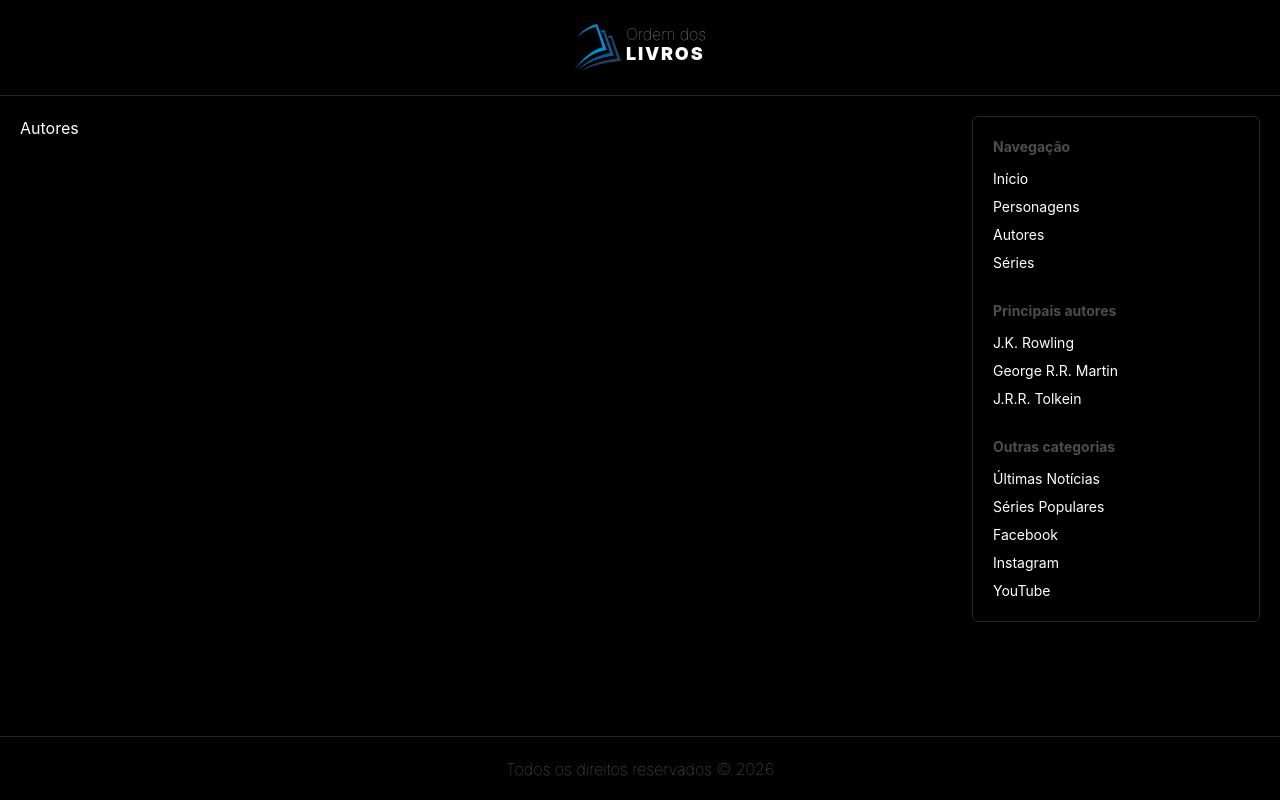
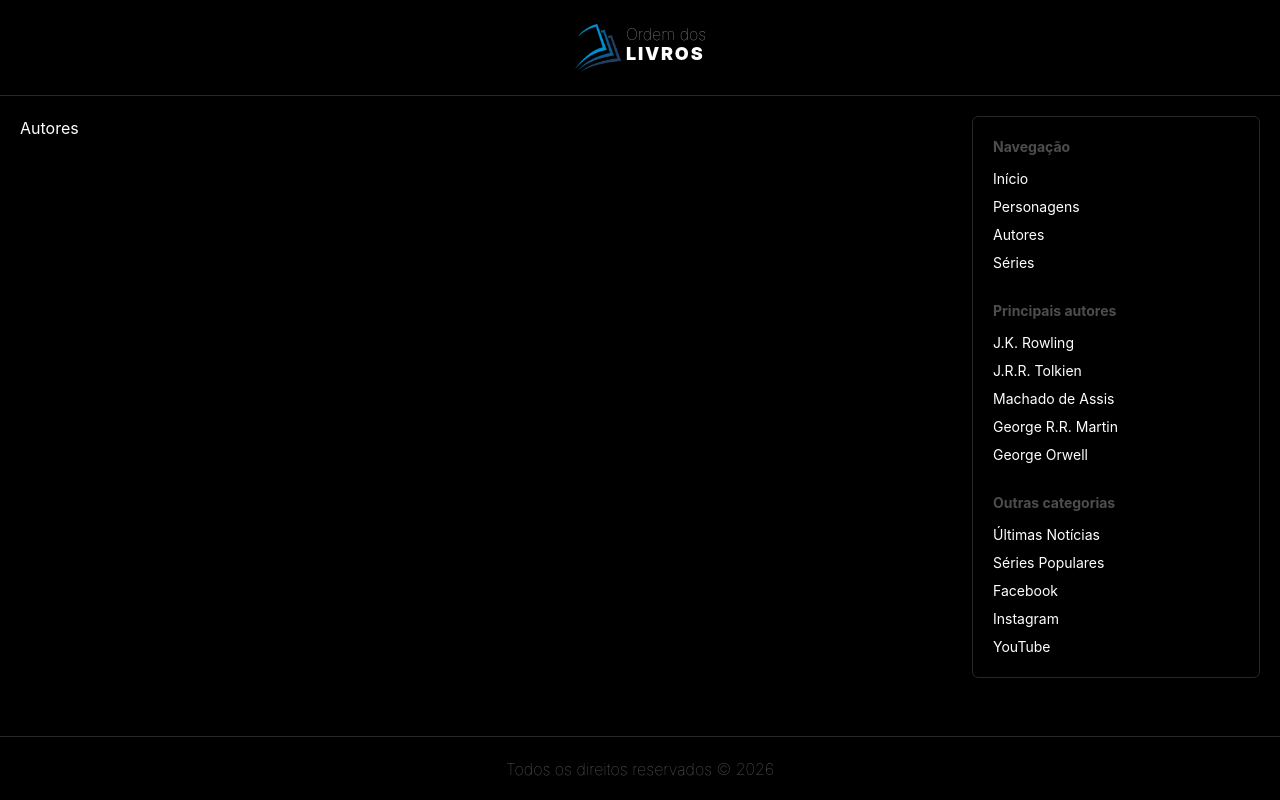
Before and after one commit to tjbarbosadev/ebook-order, a SvelteKit app: page / in a window 1280 px wide. Built offline with nearby package versions, Linux system fonts and the light colour scheme.

Commit message:
feat: dynamic author pages

```diff
--- a/src/components/template/AreaLateral.svelte
+++ b/src/components/template/AreaLateral.svelte
@@ -1,4 +1,5 @@
 <script>
+	import autores from '../../constants/autores';
 	import Menu from './Menu.svelte';
 	import MenuItem from './MenuItem.svelte';
 </script>
@@ -11,9 +12,9 @@
 		<MenuItem label="Séries" href="/" />
 	</Menu>
 	<Menu titulo="Principais autores">
-		<MenuItem label="J.K. Rowling" href="/autores/j-k-rowling" />
-		<MenuItem label="George R.R. Martin" href="/autores/george-r-r-martin" />
-		<MenuItem label="J.R.R. Tolkein" href="/autores/j-r-r-tolkien" />
+		{#each autores as autor}
+			<MenuItem label={autor.nome} href={`/autores/${autor.id}`} />
+		{/each}
 	</Menu>
 	<Menu titulo="Outras categorias">
 		<MenuItem label="Últimas Notícias" href="/" />
--- a/src/constants/autores.js
+++ b/src/constants/autores.js
@@ -79,6 +79,38 @@ O impacto de J.R.R. Tolkien na literatura é imenso, e sua criação da Terra M
         `
 	},
 	{
+		id: 'machado-de-assis',
+		nome: 'Machado de Assis',
+		imagem:
+			'https://imagenes.elpais.com/resizer/v2/5N5N7RRYQ2V4UXF4PVMKMSNANM.jpg?auth=c31f49e0ba0b623ddcbeeca9a20482763caff10281c495e12b6284ecdc0a2cb1&width=1960&height=1103&smart=true',
+		biografia: `
+    # Machado de Assis
+
+**Joaquim Maria Machado de Assis**, nascido em 21 de junho de 1839 no Rio de Janeiro, foi um escritor, poeta, dramaturgo e crítico literário brasileiro. É amplamente considerado o maior nome da literatura brasileira e um dos maiores escritores de língua portuguesa de todos os tempos. Foi fundador e primeiro presidente da **Academia Brasileira de Letras**.
+
+## Primeiros Anos e Início da Carreira
+Machado de Assis teve uma infância humilde no Morro do Livramento. Era filho de um pintor de paredes e uma lavradora açoriana. Apesar de não ter frequentado universidade, aprendeu francês e inglês por conta própria e iniciou sua carreira como tipógrafo e revisor. Começou a publicar poemas e contos ainda jovem, trabalhando como jornalista em diversos periódicos cariocas.
+
+## Principais Obras
+Sua obra é dividida por críticos em duas fases: a romântica e a realista. Os principais livros da fase madura incluem:
+
+1. **Memórias Póstumas de Brás Cubas** (1881) - marco do realismo brasileiro
+2. **Quincas Borba** (1891)
+3. **Dom Casmurro** (1899)
+4. **Esau e Jacó** (1904)
+5. **Memorial de Aires** (1908)
+
+Entre os contos, destacam-se "O Alienista", "A Cartomante", "O Espelho" e "A Igreja do Diabo". Machado também escreveu poesia, peças de teatro e crítica literária.
+
+## Características Literárias
+Machado de Assis é conhecido por seu estilo irônico, pessimismo refinado, domínio da psicologia dos personagens e por quebrar a quarta parede, conversando diretamente com o leitor. Sua obra antecipou temas do existencialismo e do modernismo.
+
+## Vida Pessoal e Legado
+Foi casado por 35 anos com **Carolina Augusta Xavier de Novais**, sua revisora e inspiração. Após a morte dela, escreveu o poema "A Carolina". Machado morreu em 29 de setembro de 1908. Sua obra influenciou gerações de escritores, de Graciliano Ramos a João Guimarães Rosa, e continua a ser estudada em universidades do mundo todo.
+
+> *"Não tive filhos, não transmiti a nenhuma criatura o legado da nossa miséria."* - Machado de Assis (em *Memórias Póstumas de Brás Cubas*)`
+	},
+	{
 		id: 'george-r-r-martin',
 		nome: 'George R.R. Martin',
 		imagem:
@@ -117,6 +149,39 @@ George R.R. Martin é amplamente reconhecido como um dos mais influentes autores
 
 > *"Um leitor vive mil vidas antes de morrer. O homem que nunca lê vive apenas uma."* - George R.R. Martin
         `
+	},
+	{
+		id: 'george-orwell',
+		nome: 'George Orwell',
+		imagem:
+			'https://encrypted-tbn0.gstatic.com/images?q=tbn:ANd9GcTZxI8IGIl1NyozgPvipjd5B1-w0Mi_q-yk9A&s',
+		biografia: `
+    # George Orwell
+
+**Eric Arthur Blair**, mais conhecido pelo pseudônimo **George Orwell**, foi um escritor, jornalista e ensaísta britânico nascido em 25 de junho de 1903, em Motihari, Índia (então parte do Império Britânico). É famoso por seus romances distópicos **"A Revolução dos Bichos"** (*Animal Farm*) e **"1984"**, que se tornaram clássicos da literatura mundial e referências essenciais na crítica ao totalitarismo.
+
+## Primeiros Anos e Início da Carreira
+Orwell estudou na prestigiada escola Eton, mas, ao invés de seguir para a universidade, ingressou no serviço colonial britânico na Birmânia (hoje Mianmar). A experiência o tornou crítico do imperialismo. Na década de 1930, viveu entre os despossuídos em Londres e Paris, experiência que relatou em *Na Pior em Paris e em Londres* (1933). Lutou na Guerra Civil Espanhola ao lado das forças republicanas, onde foi ferido e desenvolveu repulsa ao stalinismo.
+
+## Principais Obras
+Suas obras mais influentes são:
+
+1. **A Revolução dos Bichos** (*Animal Farm*) - 1945
+2. **1984** (*Nineteen Eighty-Four*) - 1949
+
+Outros livros importantes incluem:
+- **Dias na Birmânia** (*Burmese Days*) - 1934
+- **Na Pior em Paris e em Londres** (*Down and Out in Paris and London*) - 1933
+- **O Caminho para Wigan Pier** (*The Road to Wigan Pier*) - 1937
+- **Homenagem à Catalunha** (*Homage to Catalonia*) - 1938
+
+## Impacto Cultural e Legado
+*1984* introduziu conceitos como "Grande Irmão" (*Big Brother*), "duplipensar" (*doublethink*) e "novilíngua" (*Newspeak*), que se tornaram parte do imaginário político ocidental. A obra de Orwell é constantemente citada em debates sobre vigilância estatal, manipulação da verdade e autoritarismo. Seu estilo direto, claro e engajado influenciou o jornalismo e a prosa inglesa do século XX.
+
+## Vida Pessoal e Fim de Vida
+Orwell lutou contra a tuberculose por muitos anos. Casou-se com Eileen O'Shaughnessy (1936) e, após a morte dela, com Sonia Brownell (1949). Morreu em 21 de janeiro de 1950, aos 46 anos, pouco após a publicação de *1984*. Deixou um filho adotivo, Richard Blair.
+
+> *"Quem controla o passado, controla o futuro; quem controla o presente, controla o passado."* - George Orwell, *1984*`
 	}
 ];
 
--- a/src/routes/autores/george-r-r-martin/+page.svelte
+++ /dev/null
@@ -1,6 +0,0 @@
-<script>
-	import ConteudoAutor from '../../../components/autor/ConteudoAutor.svelte';
-	import autores from '../../../constants/autores';
-</script>
-
-<ConteudoAutor autor={autores[2]} />
--- a/src/routes/autores/j-k-rowling/+page.svelte
+++ /dev/null
@@ -1,6 +0,0 @@
-<script>
-	import ConteudoAutor from '../../../components/autor/ConteudoAutor.svelte';
-	import autores from '../../../constants/autores';
-</script>
-
-<ConteudoAutor autor={autores[0]} />
--- a/src/routes/autores/j-r-r-tolkien/+page.svelte
+++ /dev/null
@@ -1,6 +0,0 @@
-<script>
-	import ConteudoAutor from '../../../components/autor/ConteudoAutor.svelte';
-	import autores from '../../../constants/autores';
-</script>
-
-<ConteudoAutor autor={autores[1]} />
```
